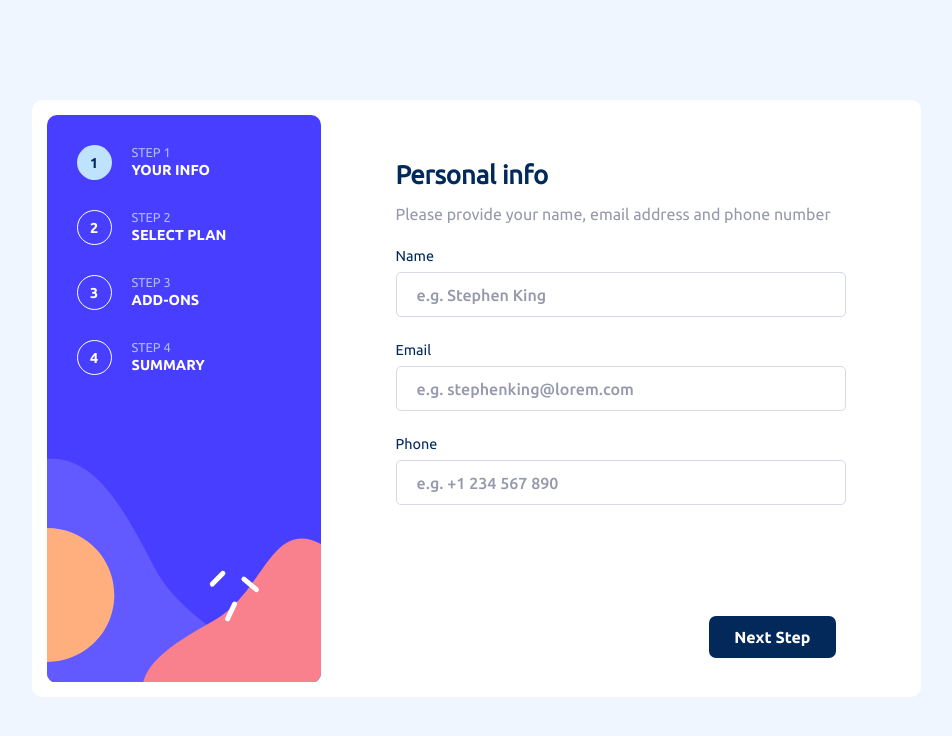
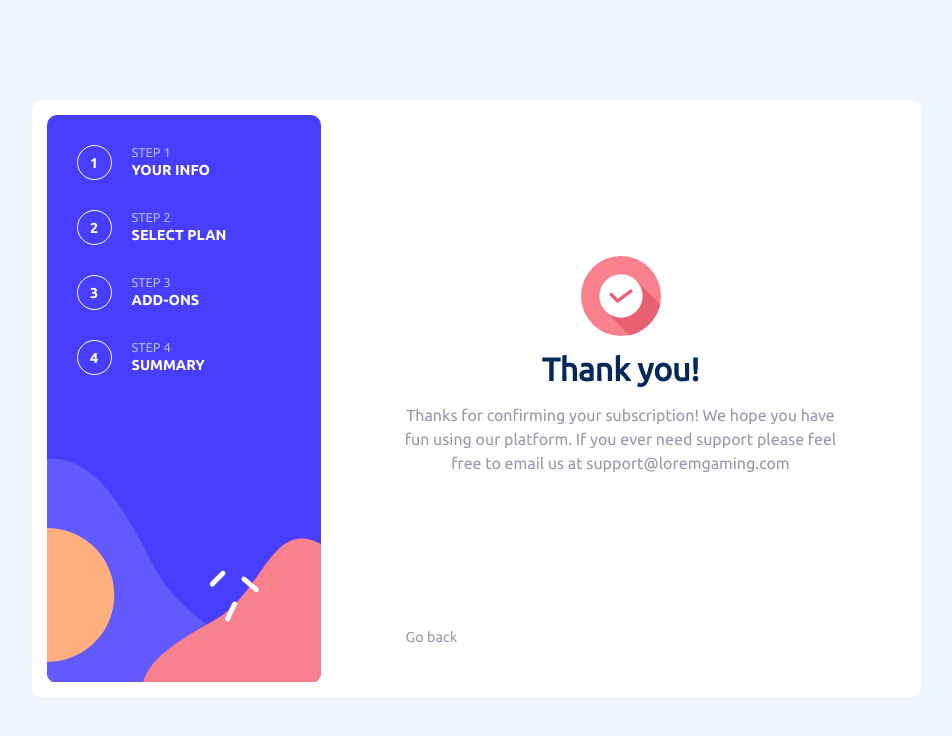
Before and after one commit to Marpace/multi-step-form, a React (Create React App) app: page / in a window 1280 px wide. Shown: the top 736 px of the page, without its empty margins (164-1116 px from the left). Built offline with nearby package versions, Linux system fonts and the light colour scheme.

Commit message:
update css

```diff
--- a/public/sass/main.css
+++ b/public/sass/main.css
@@ -550,9 +550,19 @@ main {
 .thank-you__image {
   width: 50px;
 }
+@media only screen and (min-width: 992px) {
+  .thank-you__image {
+    width: 80px;
+  }
+}
 .thank-you__heading {
   font-size: 1.7rem;
   color: hsl(213deg, 96%, 18%);
+}
+@media only screen and (min-width: 992px) {
+  .thank-you__heading {
+    font-size: 2rem;
+  }
 }
 .thank-you__text {
   text-align: center;
--- a/src/App.js
+++ b/src/App.js
@@ -11,7 +11,7 @@ import ThankYou from "./components/ThankYou";
 
 function App() {
 
-  const [currentStep, setCurrentStep] = useState(1);
+  const [currentStep, setCurrentStep] = useState(5);
   const [isYearly, setIsYearly] = useState(false);
   const [chosenPlan, setChosenPlan] = useState()
   const [chosenAddons, setChosenAddons] = useState([]);
```
Also changed, not shown: public/sass/main/_thank-you.scss (+6 -1 lines).
